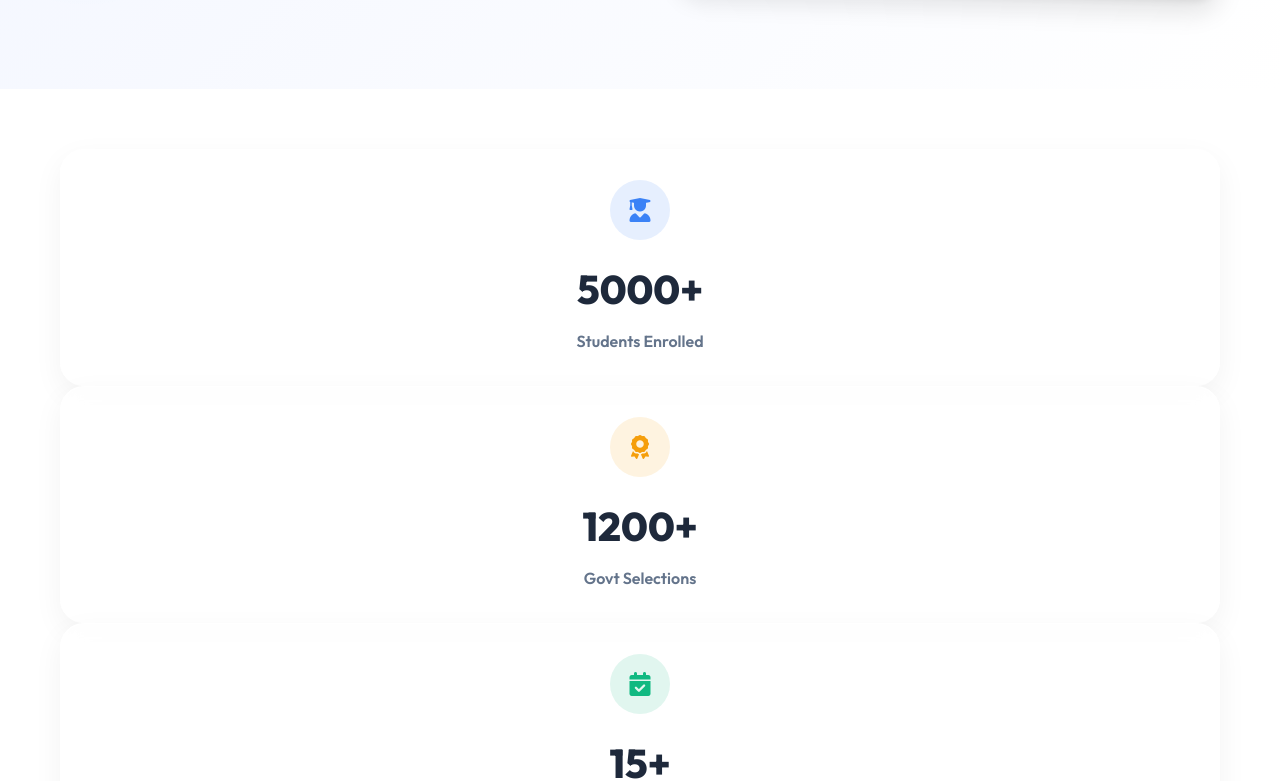
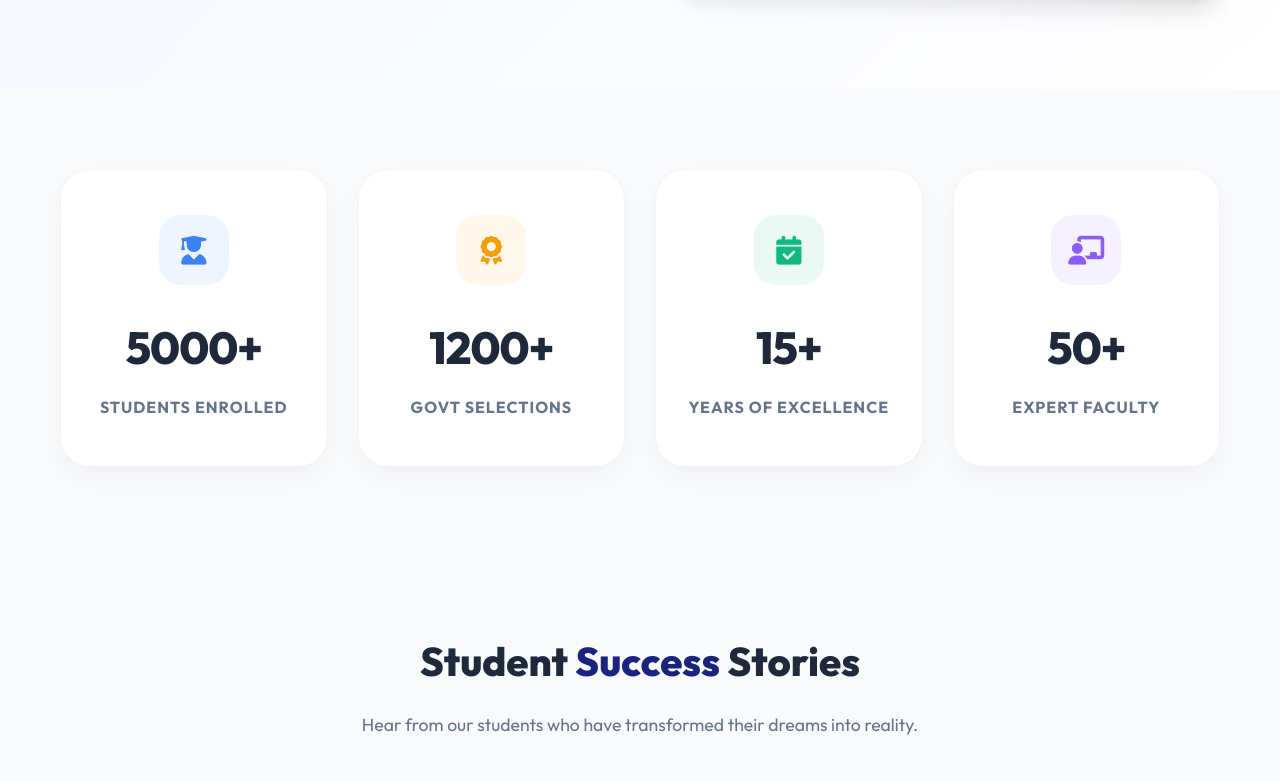
Before and after one commit to Mishra-coder/Coaching_Website, a React (Vite) app in the folder frontend/: page / in a window 1280 px wide. Shown: the part 711-1492 px from the top of the page. Built offline with nearby package versions, Linux system fonts and the light colour scheme.

Commit message:
Grid layout

```diff
--- a/frontend/src/components/Stats.jsx
+++ b/frontend/src/components/Stats.jsx
@@ -7,50 +7,72 @@ const Stats = () => {
         { number: '50+', label: 'Expert Faculty', icon: 'fa-chalkboard-teacher', color: '#8b5cf6' }
     ];
     return (
-        <section className="stats-section" style={{ padding: '60px 0', background: '#fff' }}>
-            <div className="container">
-                <div className="row g-4">
+        <section className="stats-section" style={{ padding: '80px 0', background: '#f8fafc' }}>
+            <div className="container" style={{ maxWidth: '1200px', margin: '0 auto', padding: '0 20px' }}>
+                <div style={{
+                    display: 'grid',
+                    gridTemplateColumns: 'repeat(auto-fit, minmax(240px, 1fr))',
+                    gap: '30px'
+                }}>
                     {stats.map((stat, index) => (
-                        <div key={index} className="col-md-3 col-6">
-                            <div style={{
+                        <div key={index} style={{
                             textAlign: 'center',
-                                padding: '30px 20px',
-                                borderRadius: '24px',
-                                background: 'rgba(255, 255, 255, 0.8)',
-                                backdropFilter: 'blur(10px)',
-                                border: '1px solid rgba(255, 255, 255, 0.5)',
-                                boxShadow: '0 10px 30px rgba(0,0,0,0.05)',
-                                transition: 'all 0.3s ease',
-                                height: '100%'
+                            padding: '45px 30px',
+                            borderRadius: '30px',
+                            background: '#fff',
+                            boxShadow: '0 10px 30px rgba(0,0,0,0.04)',
+                            transition: 'all 0.3s cubic-bezier(0.4, 0, 0.2, 1)',
+                            border: '1px solid #f1f5f9',
+                            display: 'flex',
+                            flexDirection: 'column',
+                            alignItems: 'center',
+                            justifyContent: 'center'
                         }}
+                            className="stat-card"
                             onMouseEnter={(e) => {
-                                    e.currentTarget.style.transform = 'translateY(-10px)';
-                                    e.currentTarget.style.boxShadow = '0 20px 40px rgba(0,0,0,0.1)';
+                                e.currentTarget.style.transform = 'translateY(-12px)';
+                                e.currentTarget.style.boxShadow = '0 20px 40px rgba(0,0,0,0.08)';
+                                e.currentTarget.style.borderColor = `${stat.color}40`;
                             }}
                             onMouseLeave={(e) => {
                                 e.currentTarget.style.transform = 'translateY(0)';
-                                    e.currentTarget.style.boxShadow = '0 10px 30px rgba(0,0,0,0.05)';
+                                e.currentTarget.style.boxShadow = '0 10px 30px rgba(0,0,0,0.04)';
+                                e.currentTarget.style.borderColor = '#f1f5f9';
                             }}
                         >
                             <div style={{
-                                    width: '60px',
-                                    height: '60px',
-                                    borderRadius: '50%',
-                                    background: `${stat.color}20`,
+                                width: '70px',
+                                height: '70px',
+                                borderRadius: '22px',
+                                background: `${stat.color}15`,
                                 color: stat.color,
                                 display: 'flex',
                                 alignItems: 'center',
                                 justifyContent: 'center',
-                                    fontSize: '1.5rem',
-                                    margin: '0 auto 15px'
+                                fontSize: '1.8rem',
+                                marginBottom: '25px',
+                                transition: 'all 0.3s ease'
                             }}>
                                 <i className={`fas ${stat.icon}`}></i>
                             </div>
-                                <h2 style={{ fontSize: '2.5rem', fontWeight: '800', color: '#1e293b', marginBottom: '5px' }}>
+                            <h2 style={{
+                                fontSize: '2.8rem',
+                                fontWeight: '850',
+                                color: '#1e293b',
+                                marginBottom: '8px',
+                                letterSpacing: '-1px'
+                            }}>
                                 {stat.number}
                             </h2>
-                                <p style={{ color: '#64748b', fontWeight: '600', margin: 0 }}>{stat.label}</p>
-                            </div>
+                            <p style={{
+                                color: '#64748b',
+                                fontWeight: '700',
+                                fontSize: '1rem',
+                                textTransform: 'uppercase',
+                                letterSpacing: '1px'
+                            }}>
+                                {stat.label}
+                            </p>
                         </div>
                     ))}
                 </div>
```
Lines whose indentation alone changed are shown as unchanged.
